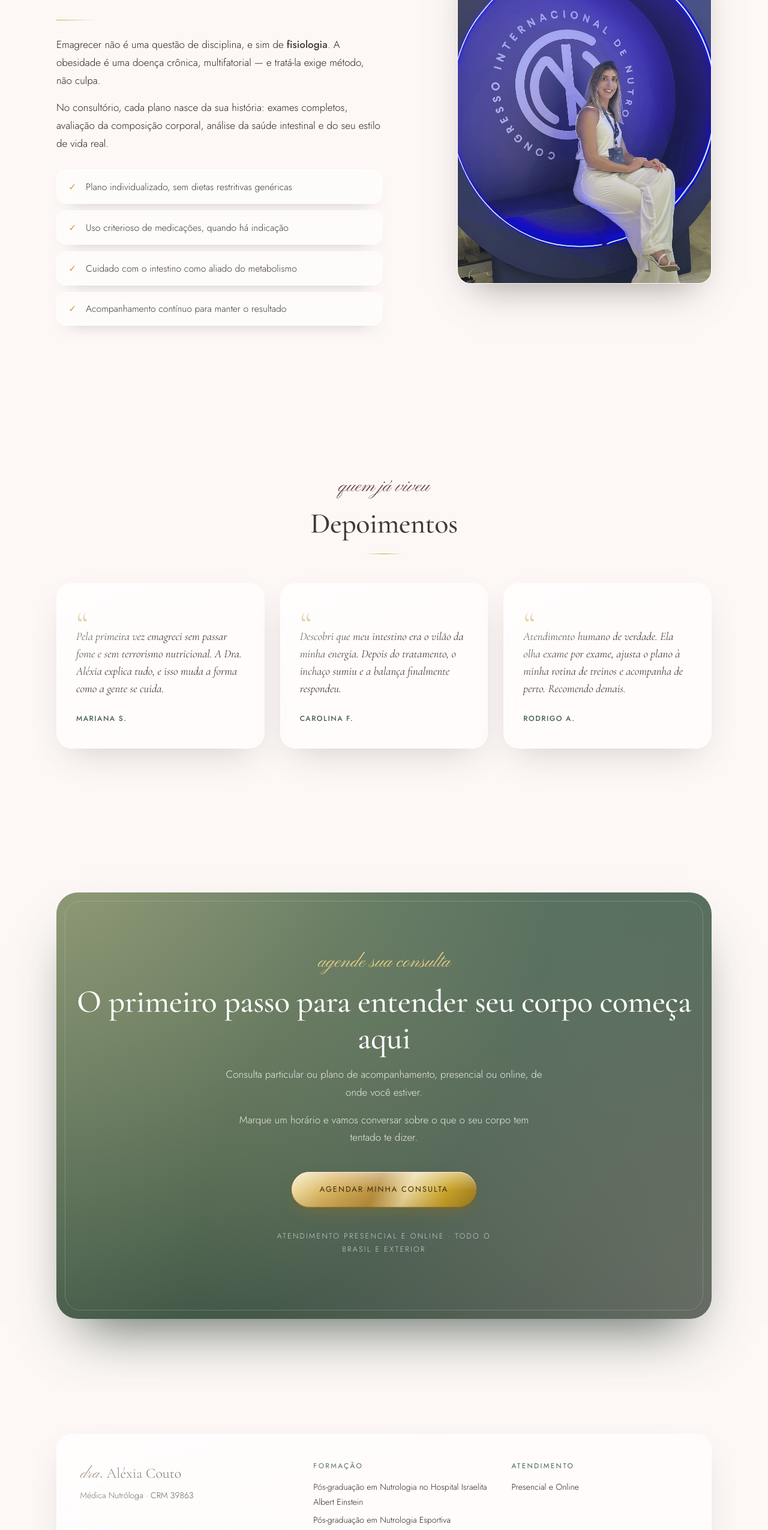
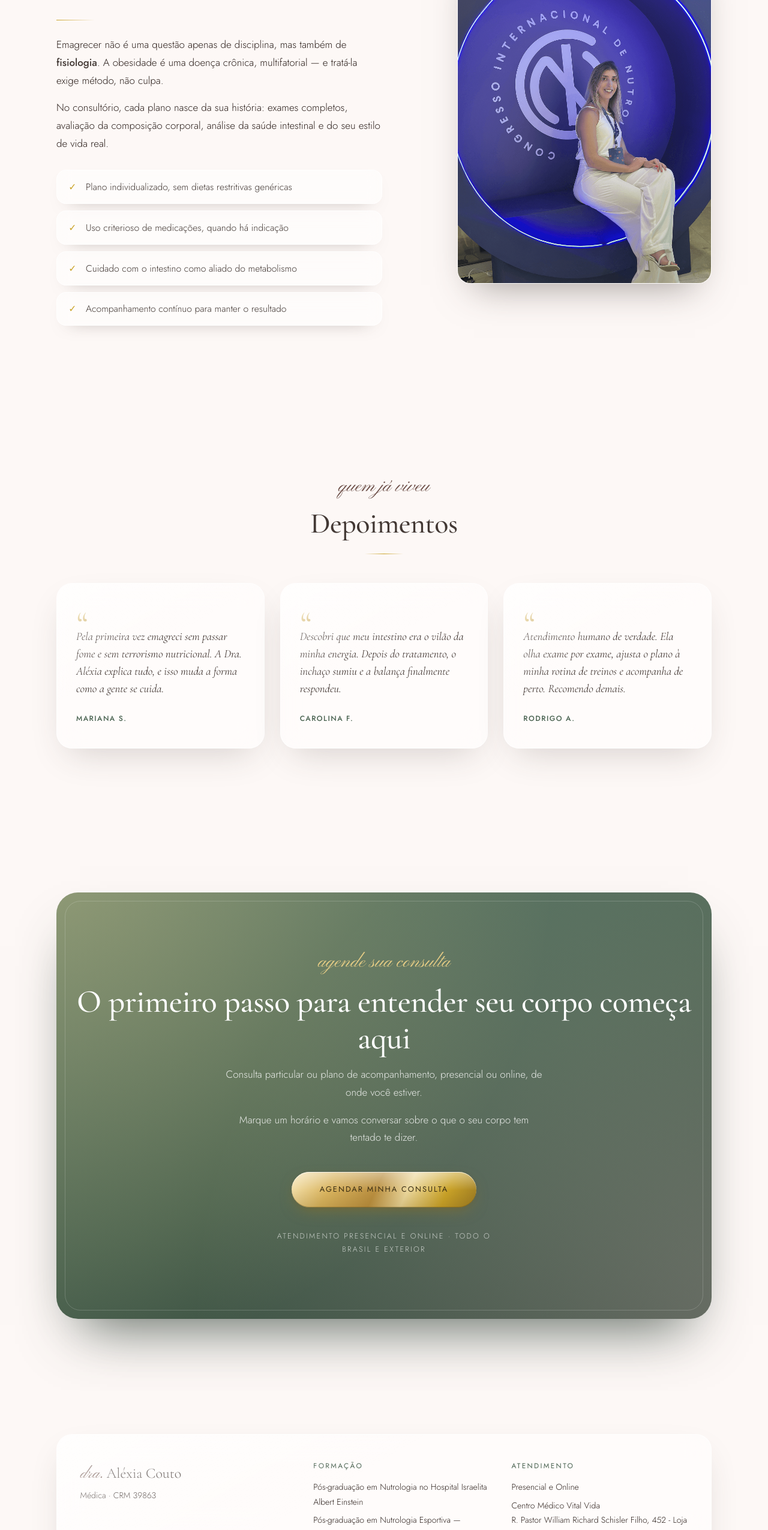
Before and after one commit to ricardojosef/alexiacouto-prototipo-site, a plain HTML site: page index.html in a window 1280 px wide. Shown: the part 3154-5705 px from the top of the page at 60% size. Drawn offline with nearby package versions, Linux system fonts and the light colour scheme.

Commit message:
correções

```diff
--- a/index.html
+++ b/index.html
@@ -383,7 +383,7 @@ footer{padding:72px 0 48px;position:relative;z-index:2}
       <span class="eyebrow reveal">sobre emagrecimento</span>
       <h2 class="reveal">Estratégia e ciência, não força de vontade</h2>
       <div class="filete reveal"></div>
-      <p class="reveal">Emagrecer não é uma questão de disciplina, e sim de <strong>fisiologia</strong>. A obesidade é uma doença crônica, multifatorial — e tratá-la exige método, não culpa.</p>
+      <p class="reveal">Emagrecer não é uma questão apenas de disciplina, mas também de <strong>fisiologia</strong>. A obesidade é uma doença crônica, multifatorial — e tratá-la exige método, não culpa.</p>
       <p class="reveal">No consultório, cada plano nasce da sua história: exames completos, avaliação da composição corporal, análise da saúde intestinal e do seu estilo de vida real.</p>
       <ul>
         <li class="reveal">Plano individualizado, sem dietas restritivas genéricas</li>
@@ -446,13 +446,12 @@ footer{padding:72px 0 48px;position:relative;z-index:2}
     <div class="rodape vidro reveal">
       <div>
         <div class="marca"><em>dra.</em>Aléxia Couto</div>
-        <p>Médica Nutróloga · CRM 39863</p>
+        <p>Médica · CRM 39863</p>
       </div>
       <div>
         <h4>Formação</h4>
         <ul>
           <li>Pós-graduação em Nutrologia no Hospital Israelita Albert Einstein</li>
-          <li>Pós-graduação em Nutrologia Esportiva ABRAN/BWS</li>
           <li>Pós-graduação em Nutrologia Esportiva — ABRAN/BWS</li>
         </ul>
       </div>
@@ -460,6 +459,7 @@ footer{padding:72px 0 48px;position:relative;z-index:2}
         <h4>Atendimento</h4>
         <ul>
           <li>Presencial e Online</li>
+          <li><a href="https://share.google/enMyG6vFW7Z4kntaK" style="color: var(--ink-suave); text-decoration: none;">Centro Médico Vital Vida<br> R. Pastor William Richard Schisler Filho, 452 - Loja 01 e 03 - Itacorubi, Florianópolis - SC, 88034-100</a></li>
         </ul>
       </div>
     </div>
```
